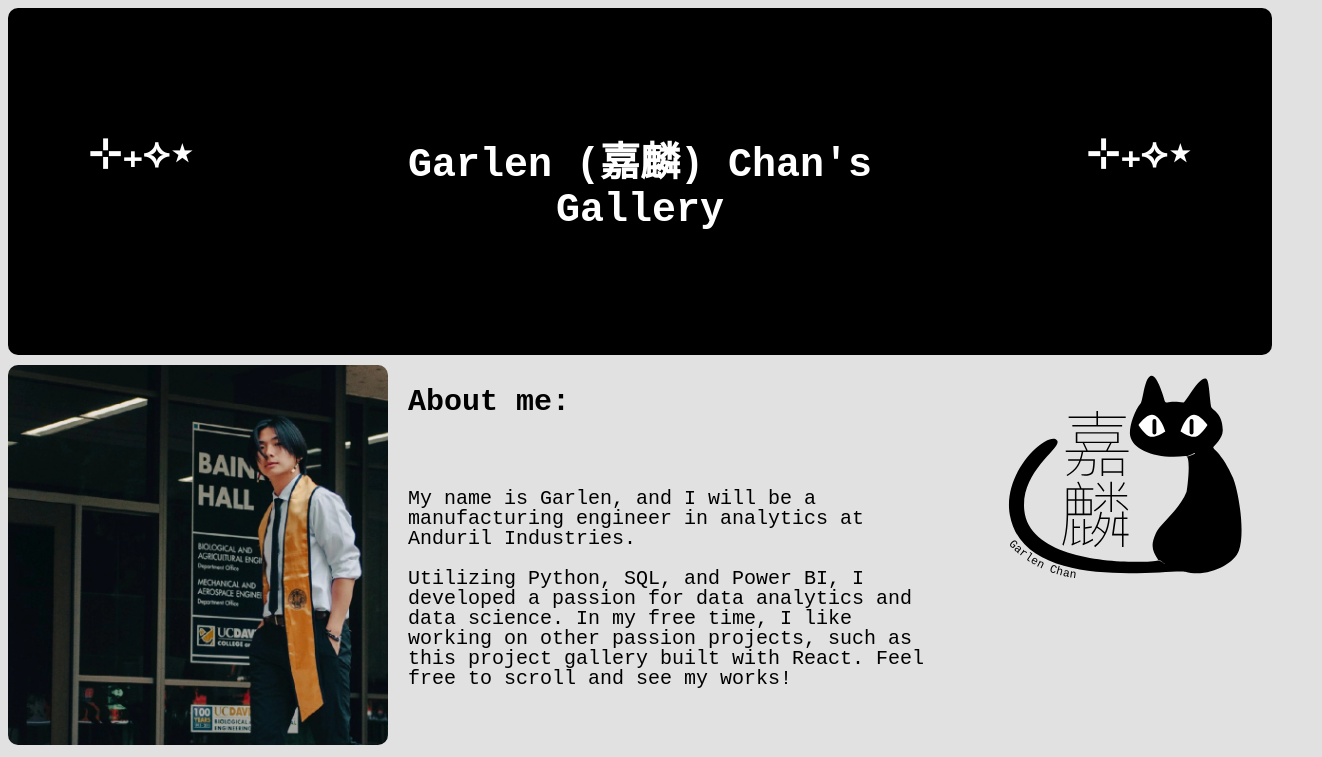
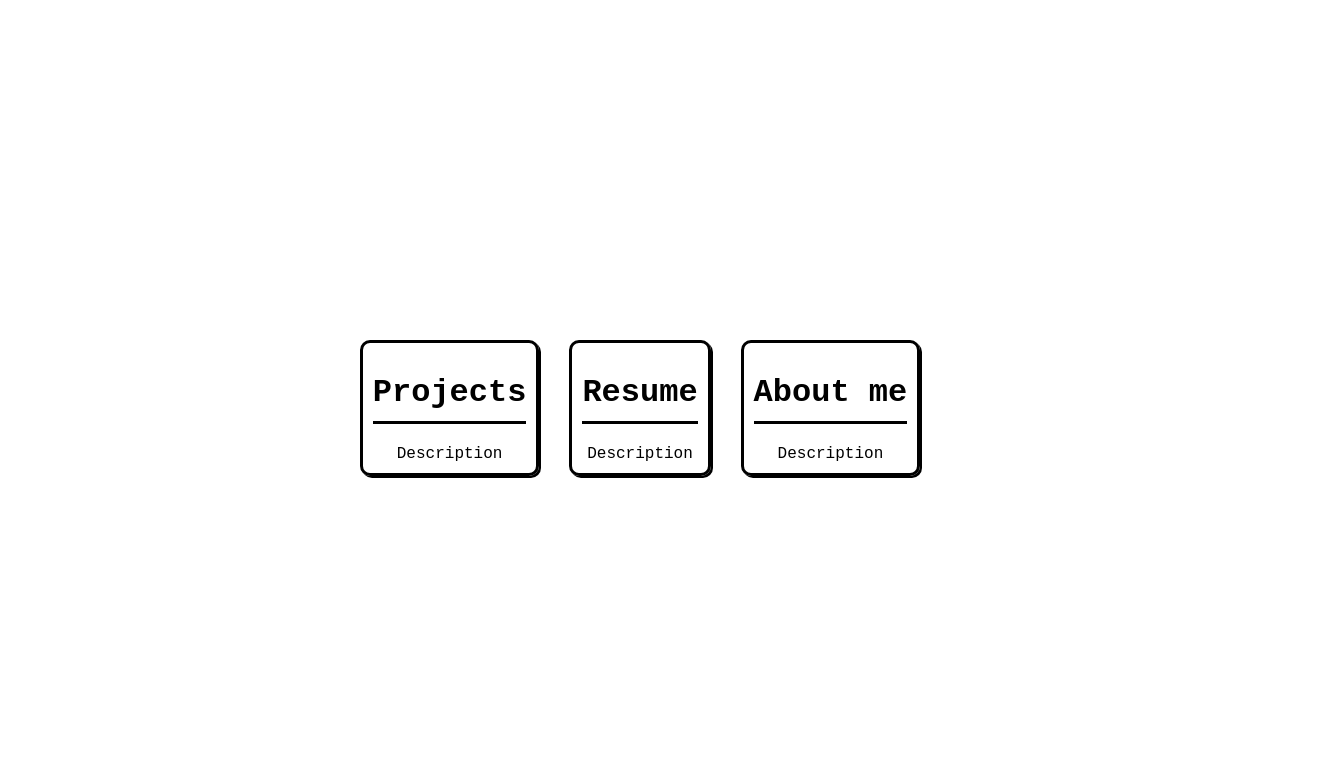
Before and after one commit to gachan2090/len.katsu, a React (Vite) app: page / in a window 1280 px wide. Shown: the top 757 px of the page, 1322 px wide, since content can reach past the window. Built offline with nearby package versions, Linux system fonts and the light colour scheme.

Commit message:
site refactor for new aesthetic

```diff
--- a/src/App.jsx
+++ b/src/App.jsx
@@ -9,6 +9,7 @@ import emuLogoSVG from "./assets/emu-logo.svg"
 import { motion } from "framer-motion";
 import { Link } from "react-router-dom";
 
+/*
 function FadeInSection({ children }) {
   const [isVisible, setVisible] = useState(false);
   const domRef = useRef();
@@ -173,3 +174,42 @@ function App() {
 }
 
 export default App;
+*/
+
+let header1 = "Projects";
+let header2 = "Resume";
+let header3 = "About me";
+
+function Card(props){
+  return (
+  <div className="Card">
+    <h1 className="cardHeader">
+      {props.headers}
+    </h1>
+    <section className="cardDesc">
+      <p1>Description</p1>
+    </section>
+  </div>)
+}
+
+
+function App(){
+  useEffect(() => {
+      setTimeout(() => {
+        window.scrollTo(0, 0);
+      }, 100);
+    }, []);
+
+    return (
+    <>
+    <div className="cardWrap">
+      <Card headers={header1}/>
+      <Card headers={header2}/>
+      <Card headers={header3}/>
+    </div>
+    </>
+  );
+
+}
+
+export default App;
--- a/src/index.css
+++ b/src/index.css
@@ -1,11 +1,10 @@
+/*
 * {
   background-color: rgb(225, 225, 225);
 }
 
 html {
   overflow-x: hidden;
-  /* height: 2850px */
-  /* overflow-y: hidden; */
 }
 
 #EmuLogo {
@@ -66,7 +65,6 @@ html {
   font-family: monospace;
   text-align: left;
   font-size: 30px;
-  /* font-style: italic; */
   padding-right: 10px;
   font-weight: bold;
 }
@@ -122,7 +120,6 @@ html {
   transform: scale(0.5);
   background-color: transparent;
   clip-path: circle(45%);
-  /* border: #000000 */
 }
 
 #linkedIn {
@@ -240,7 +237,7 @@ html {
   }
 }
 
-/* media query for mobile*/
+//media query for mobile
 
 @media only screen and (max-width: 1200px) {
 
@@ -339,3 +336,32 @@ html {
     font-size: 10px;
   }
 }
+*/
+.cardWrap {
+  display: flex;
+  flex-direction: row;
+  gap: 30px;
+  justify-content: center;
+  align-items: center;
+  text-align: center;
+  min-height: 100vh;
+}
+
+.cardHeader {
+  font-family: 'Courier New', Courier, monospace;
+  border-bottom: solid;
+  padding-bottom: 10px;
+}
+
+.cardDesc {
+  font-family: 'Courier New', Courier, monospace;
+
+}
+
+.Card {
+  border-radius: 10px;
+  border-width: 2px;
+  border: solid #000;
+  padding: 10px;
+  box-shadow: 2px 2px;
+}
```
